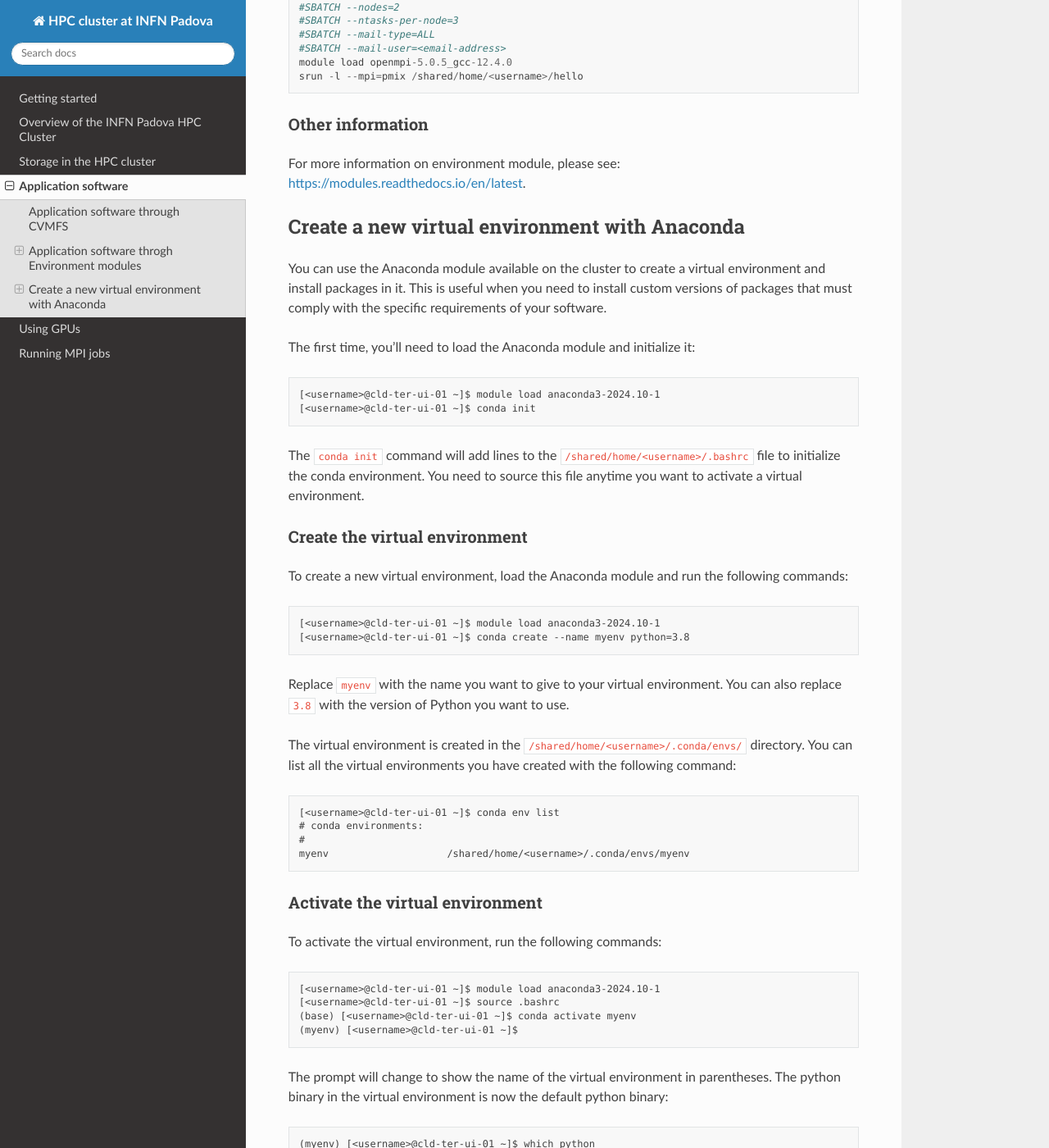
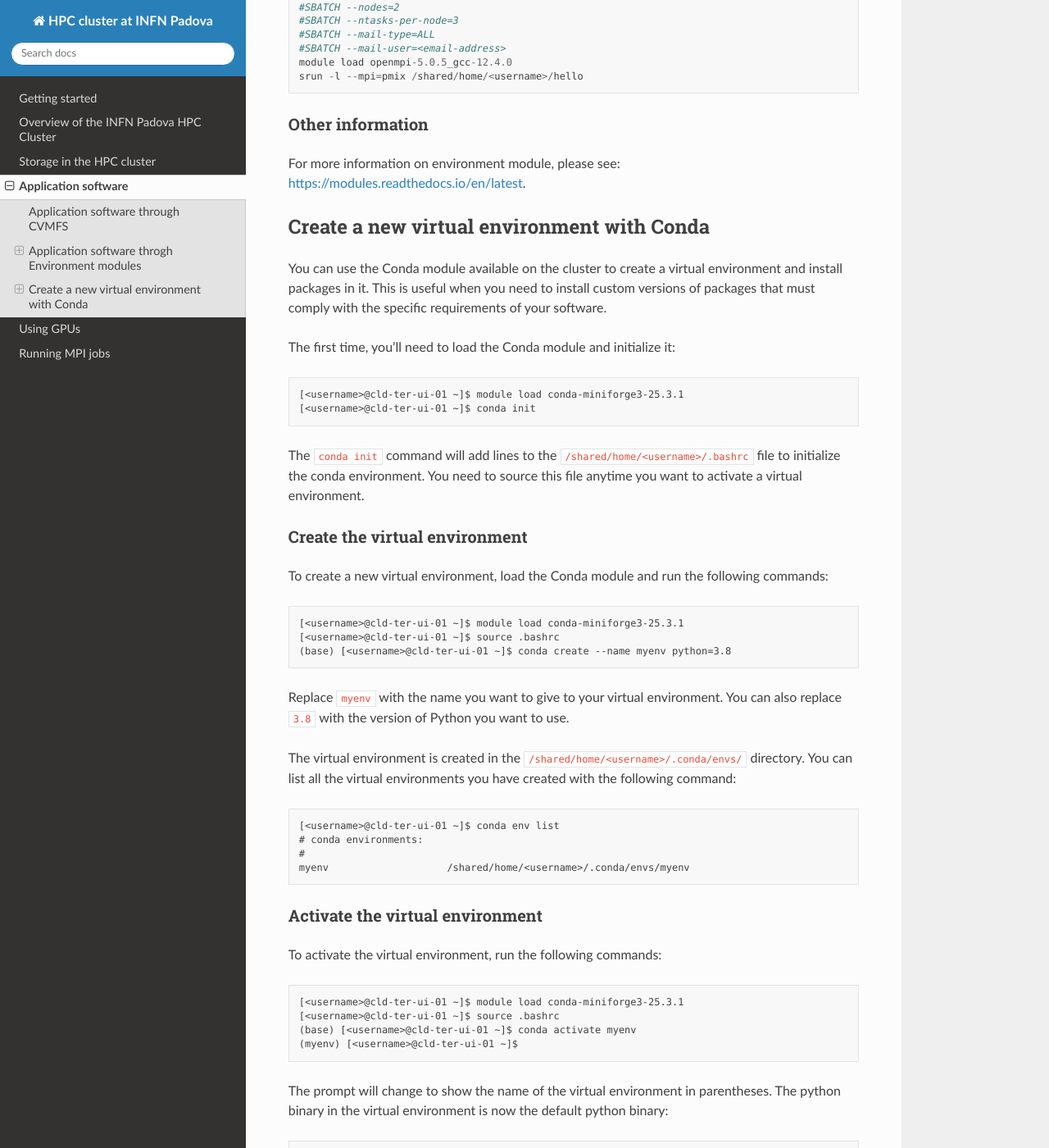
Before and after one commit to marcoverl/HPCPadovaUserGuide, a Sphinx documentation site: the page built from docs/source/appsoftware.rst, in a window 1280 px wide and 1400 px high, scrolled down 2470 px. Shown: the whole window at 82% size. Built offline with Sphinx 7.4.7 and the Read the Docs theme 3.1.0, drawn with Linux system fonts in a browser that asks for light colours; some of the changed text lies outside the part shown.

Commit message:
change conda module name references

```diff
--- a/docs/source/appsoftware.rst
+++ b/docs/source/appsoftware.rst
@@ -7,7 +7,7 @@ Application software in the cluster is managed through:
 * CVMFS
 * Environment modules
 
-In addition, software can be managed through Anaconda virtual environments created by the user in the user's home directory.
+In addition, software can be managed through Conda virtual environments created by the user in the user's home directory.
 
 
 Application software through CVMFS
@@ -149,16 +149,16 @@ Other information
 For more information on environment module, please see:
 https://modules.readthedocs.io/en/latest.
 
-Create a new virtual environment with Anaconda
+Create a new virtual environment with Conda
 -----------------------------------------------
 
-You can use the Anaconda module available on the cluster to create a virtual environment and install packages in it. This is useful when you need to install custom versions of packages that must comply with the specific requirements of your software.
+You can use the Conda module available on the cluster to create a virtual environment and install packages in it. This is useful when you need to install custom versions of packages that must comply with the specific requirements of your software.
 
-The first time, you'll need to load the Anaconda module and initialize it:
+The first time, you'll need to load the Conda module and initialize it:
 
 ::
 
-    [<username>@cld-ter-ui-01 ~]$ module load anaconda3-2024.10-1
+    [<username>@cld-ter-ui-01 ~]$ module load conda-miniforge3-25.3.1
     [<username>@cld-ter-ui-01 ~]$ conda init
 
 ::
@@ -169,12 +169,13 @@ The ``conda init`` command will add lines to the ``/shared/home/<username>/.bash
 Create the virtual environment
 ^^^^^^^^^^^^^^^^^^^^^^^^^^^^^^
 
-To create a new virtual environment, load the Anaconda module and run the following commands:
+To create a new virtual environment, load the Conda module and run the following commands:
 
 ::
 
-    [<username>@cld-ter-ui-01 ~]$ module load anaconda3-2024.10-1
-    [<username>@cld-ter-ui-01 ~]$ conda create --name myenv python=3.8
+    [<username>@cld-ter-ui-01 ~]$ module load conda-miniforge3-25.3.1
+    [<username>@cld-ter-ui-01 ~]$ source .bashrc
+    (base) [<username>@cld-ter-ui-01 ~]$ conda create --name myenv python=3.8
 
 ::
 
@@ -198,7 +199,7 @@ To activate the virtual environment, run the following commands:
 
 ::
 
-    [<username>@cld-ter-ui-01 ~]$ module load anaconda3-2024.10-1
+    [<username>@cld-ter-ui-01 ~]$ module load conda-miniforge3-25.3.1
     [<username>@cld-ter-ui-01 ~]$ source .bashrc
     (base) [<username>@cld-ter-ui-01 ~]$ conda activate myenv
     (myenv) [<username>@cld-ter-ui-01 ~]$
@@ -252,7 +253,7 @@ To delete a virtual environment, run the following command:
 ::
 
 
-Use Anaconda virtual environment with SLURM
+Use Conda virtual environment with SLURM
 ^^^^^^^^^^^^^^^^^^^^^^^^^^^^^^^^^^^^^^^^^^^
 
 The following example shows a SLURM submit file where the needed software module is loaded before executing the user payload:
@@ -267,7 +268,7 @@ The following example shows a SLURM submit file where the needed software module
   #SBATCH --mail-type=ALL
   #SBATCH --mail-user=<email-address>
 
-  module load anaconda3-2024.10-1
+  module load conda-miniforge3-25.3.1
   source /shared/home/<username>/.bashrc
   conda activate myenv
   srun -l /shared/home/<username>/hello
```
